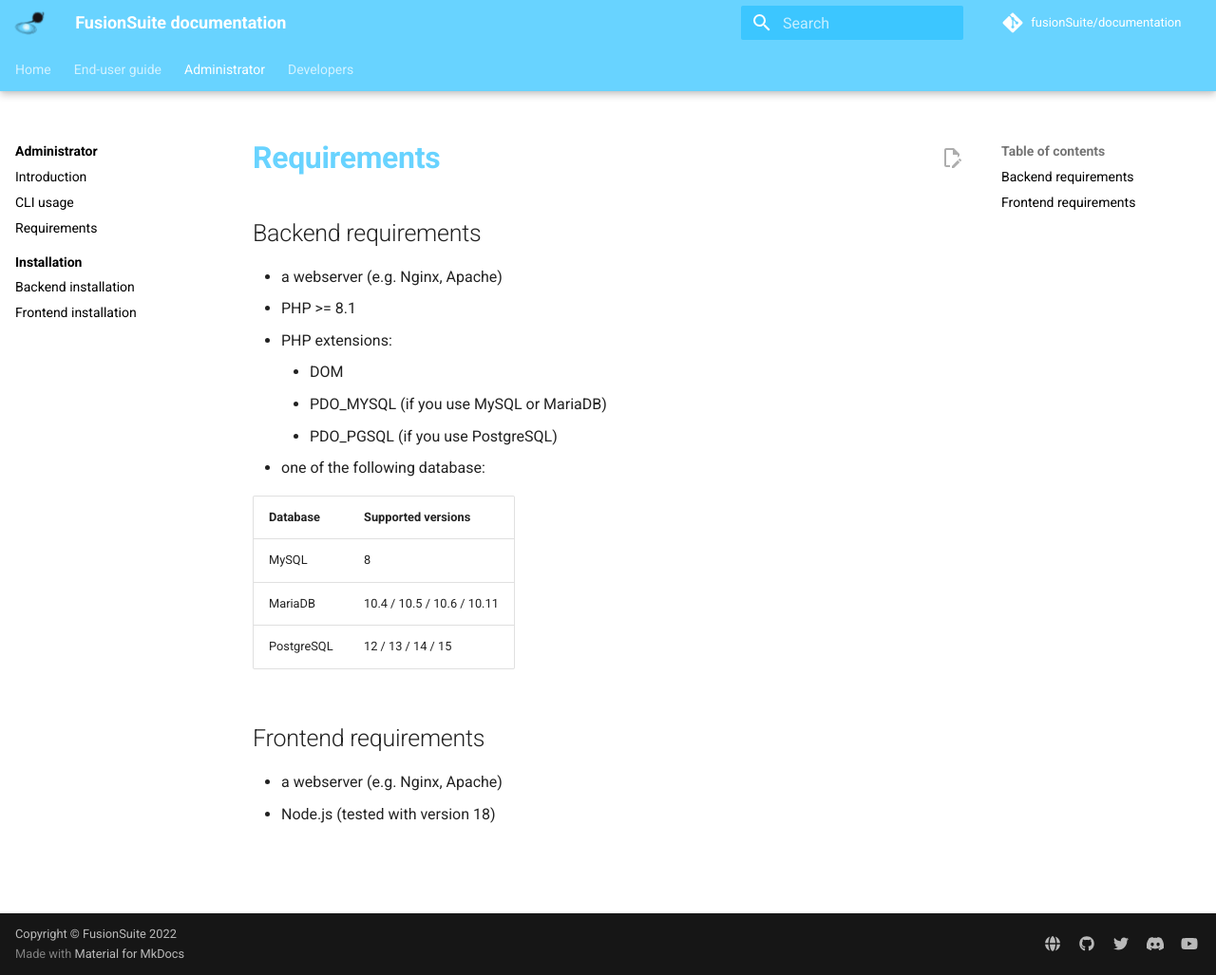
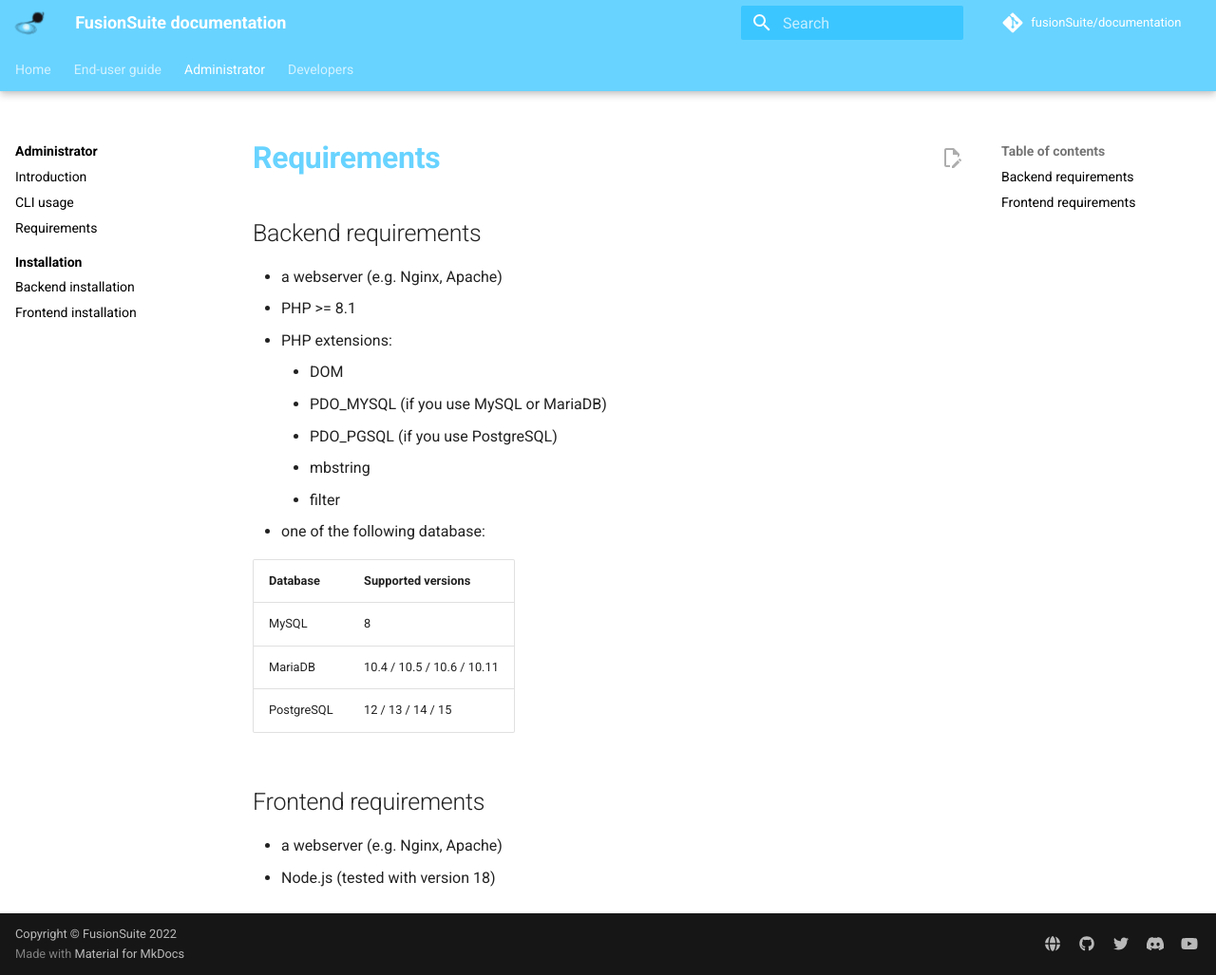
Before and after one commit to fusionSuite/documentation, an MkDocs documentation site: the page built from docs/administrators/requirements.md, in a window 1280 px wide and 1027 px high. Shown: the whole window at 95% size. Built offline with MkDocs 1.6.1 and Material for MkDocs 9.7.7, drawn with Linux system fonts in a browser that asks for light colours; comment, search, counter and statistics services are not loaded.

Commit message:
Add the php extensions required

```diff
--- a/docs/administrators/requirements.md
+++ b/docs/administrators/requirements.md
@@ -8,6 +8,8 @@
     * DOM
     * PDO\_MYSQL (if you use MySQL or MariaDB)
     * PDO\_PGSQL (if you use PostgreSQL)
+    * mbstring
+    * filter
 * one of the following database:
 
   | Database       | Supported versions         |
```
